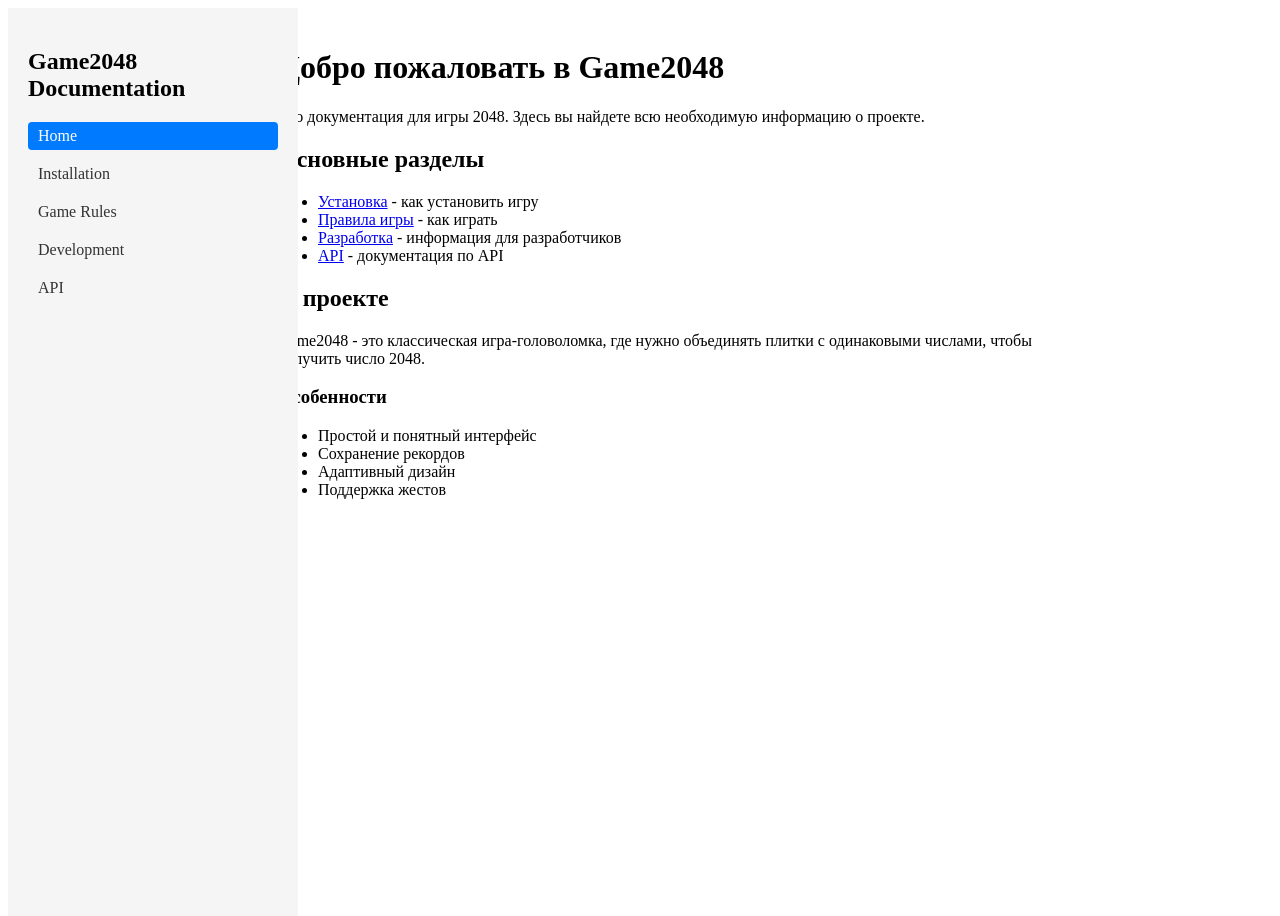
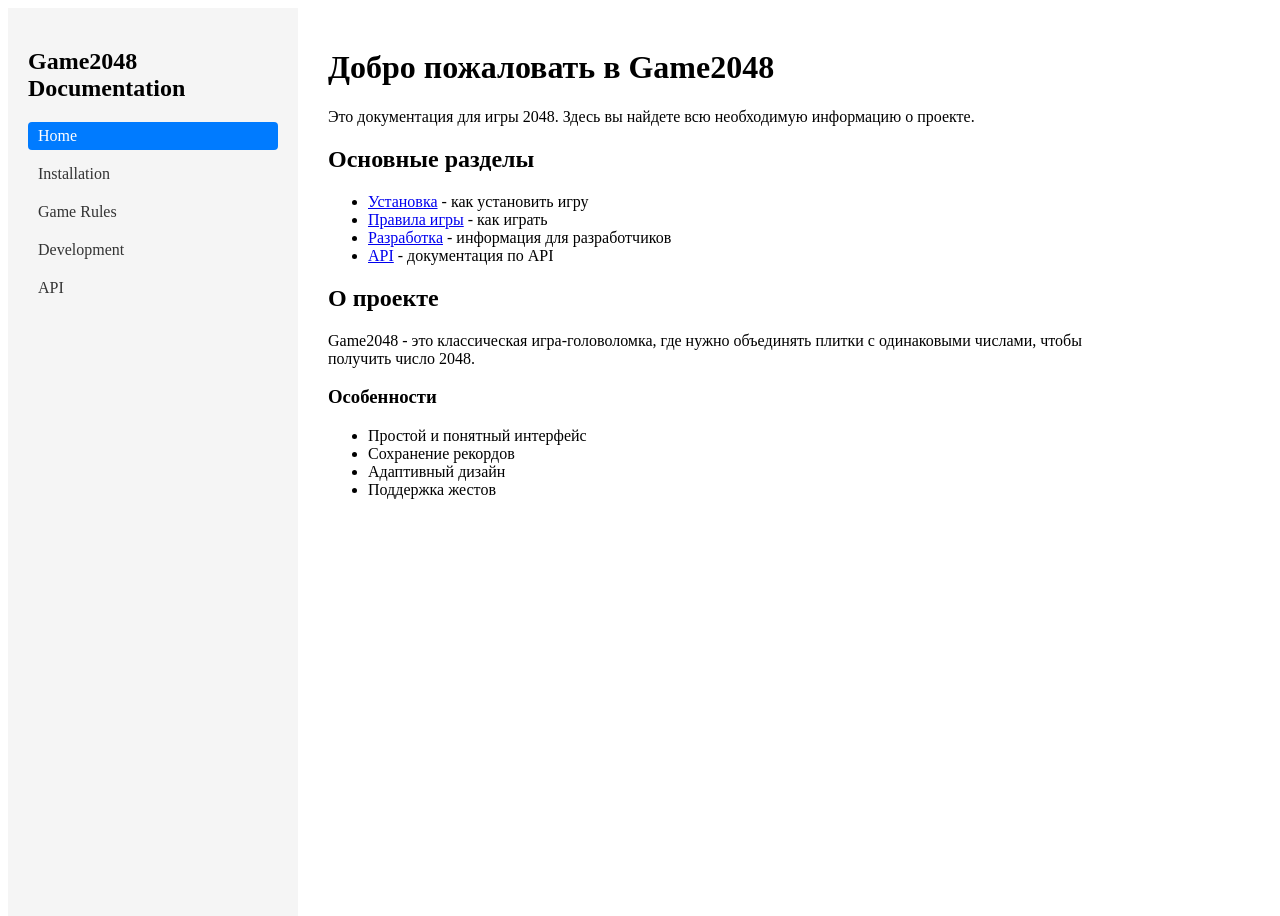
Before and after one commit to fpmi-pmvs2025/pmvs11b-lab8-pickme-team, a Jekyll site: the page built from docs/index.md, in a window 1280 px wide. Built offline with Jekyll 4.4.1, drawn with Linux system fonts in a browser that asks for light colours.

Commit message:
Update style.css

```diff
--- a/docs/assets/css/style.css
+++ b/docs/assets/css/style.css
@@ -45,7 +45,7 @@
 
 .content {
   flex: 1;
-  margin-left: 250px;
+  margin-left: 300px;
   padding: 20px;
   max-width: 800px;
 }
```
